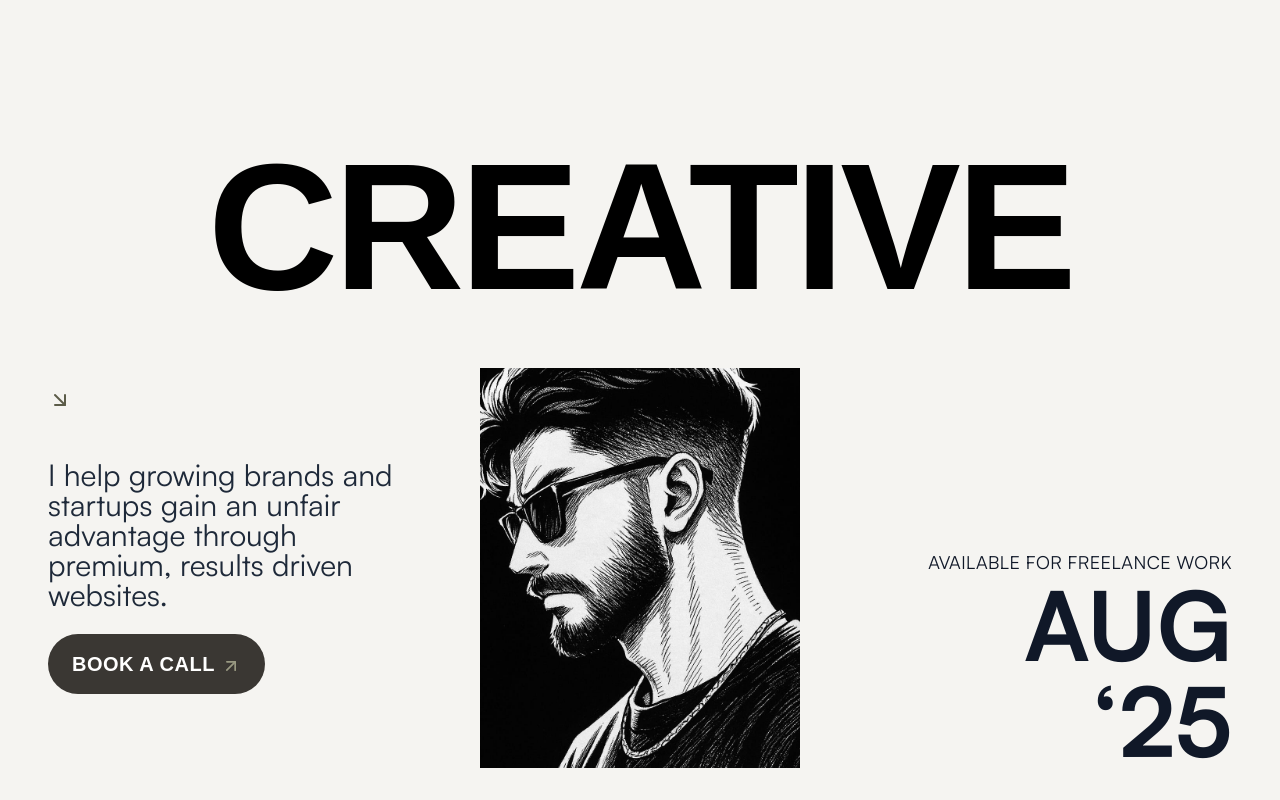
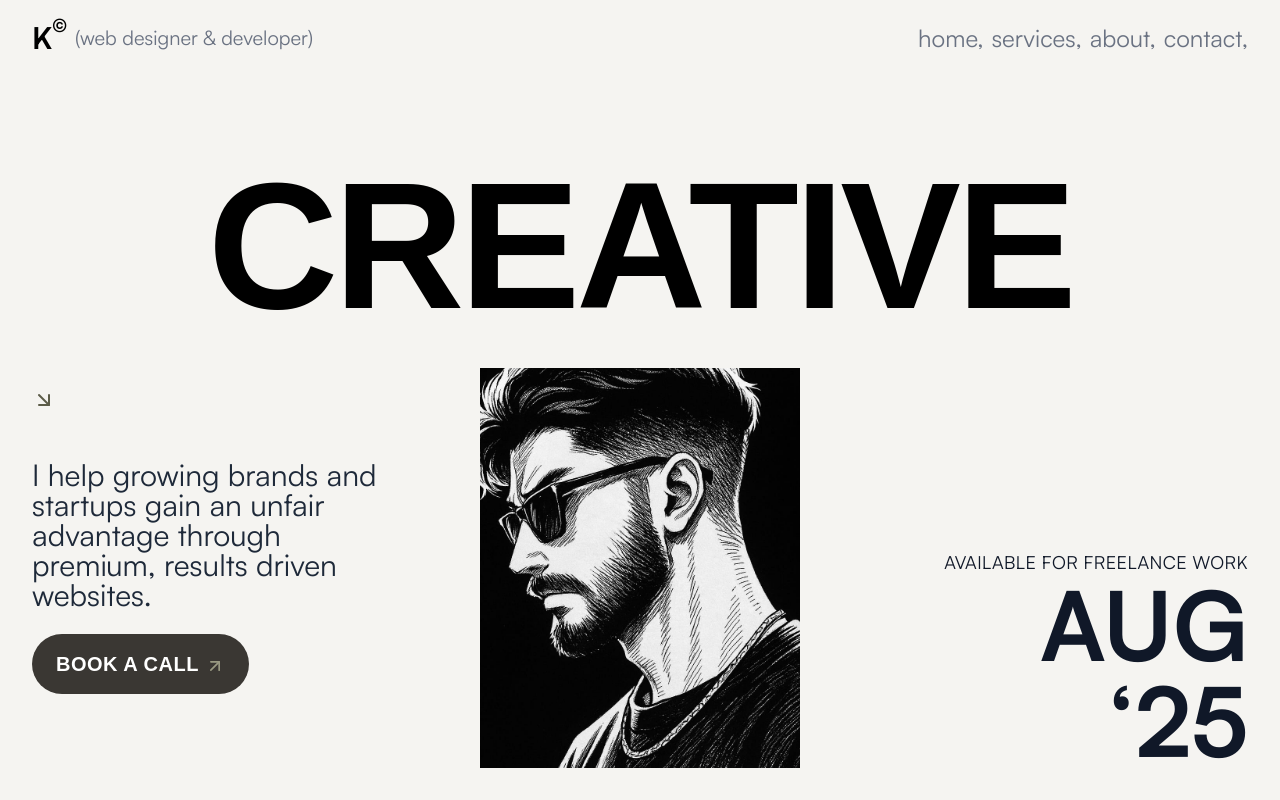
Before and after one commit to karan1310-bit/amateurK, a Next.js app: page / in a window 1280 px wide. Built offline with nearby package versions, Linux system fonts and the light colour scheme; a web font is replaced by a local one.

Commit message:
hero n nav without scroll animation

```diff
--- a/app/globals.css
+++ b/app/globals.css
@@ -1,4 +1,8 @@
 @import "tailwindcss";
+
+body {
+  @apply bg-[#f5f4f1] text-black font-satoshi;
+}
 
 @layer base {
   @font-face {
--- a/app/page.js
+++ b/app/page.js
@@ -3,7 +3,8 @@ import React from 'react'
 
 const page = () => {
   return (
-    <main>
+    <main className='bg-[#f5f4f1]'>
+
       <HeroSection />
     </main>
   )
--- /dev/null
+++ b/components/Effect.jsx
@@ -0,0 +1,30 @@
+import Link from 'next/link';
+import React from 'react'
+
+const Effect = ({ id, title, leftIcon, containerClass, rightIcon, link, textClass }) => {
+  return (
+    <Link href={`/${link}`}>
+    <button
+      id={id}
+      className={
+        `group relative z-10 w-fit cursor-pointer overflow-hidden
+        ${containerClass}`}
+    >
+      {leftIcon}
+
+      <span className={`relative inline-flex overflow-hidden ${textClass}`}>
+      <div className="translate-y-0 skew-y-0 transition duration-500 group-hover:translate-y-[-160%] group-hover:skew-y-12">
+          {title}
+        </div>
+        <div className="absolute translate-y-[164%] skew-y-12 transition duration-500 group-hover:translate-y-0 group-hover:skew-y-0">
+          {title}
+        </div>
+      </span>
+
+      {rightIcon}
+    </button>
+    </Link>
+  );
+}
+
+export default Effect
--- /dev/null
+++ b/components/Header.jsx
@@ -0,0 +1,32 @@
+'use client';
+
+import Link from 'next/link';
+import Effect from './Effect';
+
+export default function Header() {
+  const navLinks = [
+    { href: '/', label: 'home,' },
+    { href: '/', label: 'services,' },
+    { href: '/', label: 'about,' },
+    { href: '/', label: 'contact,' },
+  ];
+
+  return (
+    <nav className="flex md:items-center gap-4 justify-between py-4 md:py-5 font-satoshi w-full">
+      {/* Logo / Site Title */}
+      <div className="flex flex-col md:flex-row md:items-center gap-0 md:gap-2">
+        <p className='text-2xl md:text-3xl font-bold'>K<sup className="text-lg align-top">©</sup></p>
+        <p className='text-gray-500 text-lg md:text-xl'>(web designer & developer)</p>
+      </div>
+
+      {/* Nav links visible at all screen sizes now */}
+      <ul className="md:flex md:gap-2">
+        {navLinks.map((link, index) => (
+          <li key={index} className="leading-none text-2xl md:text-2xl uppercase text-gray-500">
+            <Effect id="contact-hero" title={link.label} link={link.href} />
+          </li>
+        ))}
+      </ul>
+    </nav>
+  );
+}
--- a/components/Hero.jsx
+++ b/components/Hero.jsx
@@ -3,20 +3,23 @@
 import Image from 'next/image';
 import { FiArrowDownLeft } from 'react-icons/fi';
 import FlairButton from './Button';
+import Header from './Header';
 
 export default function HeroSection() {
   return (
-    <section className="min-h-screen bg-[#f5f4f1] text-black px-4 sm:px-8 md:px-4 pt-10 pb-8 flex flex-col justify-between">
 
+    <section className="min-h-screen bg-[#f5f4f1] text-black px-4 md:px-8  pb-8 flex flex-col justify-between">
+      <Header />
       {/* Big Heading */}
-      <div className="md:text-center mt-20 md:mt-24">
-        <h1 className=" text-[3.3rem] md:text-[11.3rem] font-bold font-proxima uppercase leading-none tracking-tight mb-2">
+      <div>
+      <div className="md:text-center mt-12 md:mt-0">
+        <h1 className=" text-[3.3rem] md:text-[11.3rem] font-bold font-proxima uppercase leading-none tracking-tight mb-12 md:mb-8">
           CREATIVE
         </h1>
       </div>
 
       {/* Bottom 3-column layout */}
-      <div className="flex md:h-[50vh] flex-col md:flex-row justify-between items-start md:px-8 md:items-start gap-8 md:gap-16">
+      <div className="flex md:h-[50vh] flex-col md:flex-row justify-between items-start md:items-start gap-8 md:gap-16">
         {/* Left: Arrow + Text + CTA */}
         <div className="w-full md:w-1/3 min-h-full">
           <div className="hidden md:block text-xl text-[#5c5c49] mt-4 mb-12">
@@ -78,7 +81,7 @@ export default function HeroSection() {
           </div>
         </div>
 
-      </div>
+      </div></div>
     </section>
   );
 }
```
